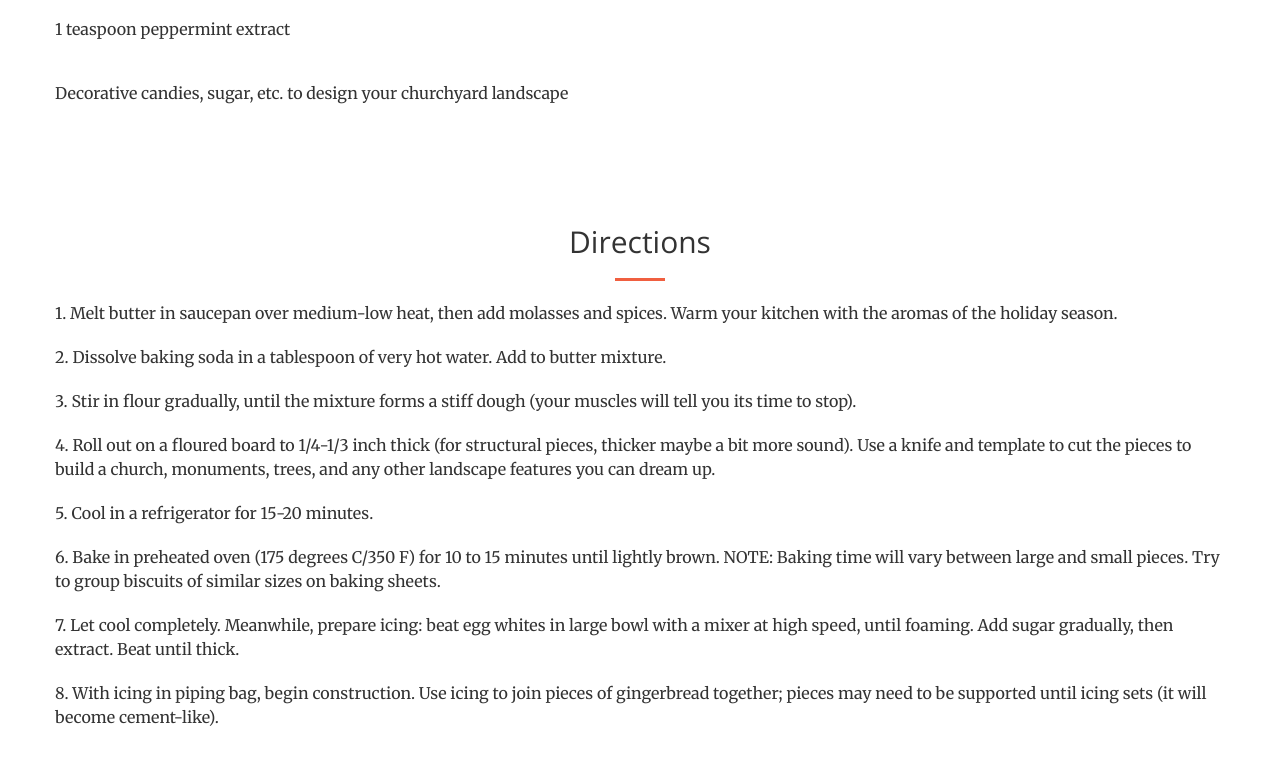
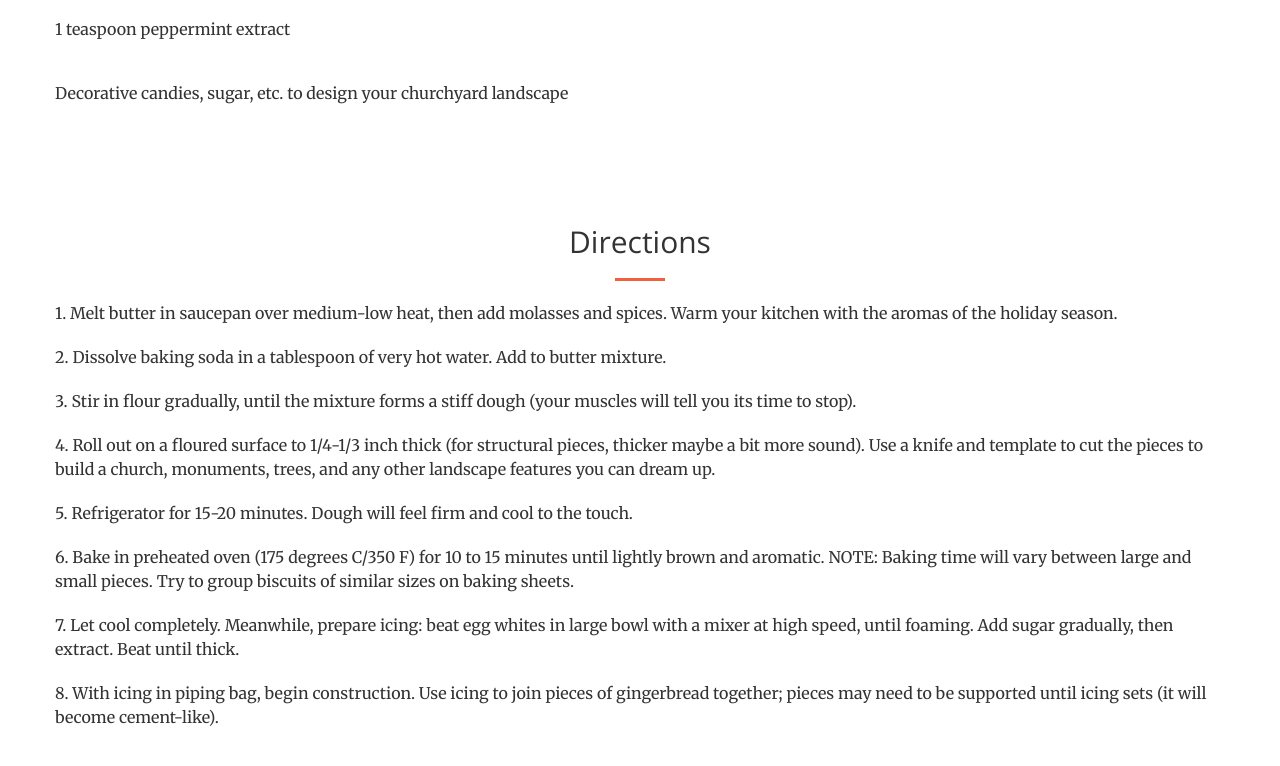
Before and after one commit to KatherineRCook/Gingerdead, a plain HTML site: page index.html in a window 1280 px wide. Shown: the part 2044-2810 px from the top of the page. Drawn offline with nearby package versions, Linux system fonts and the light colour scheme.

Commit message:
Updated page

```diff
--- a/index.html
+++ b/index.html
@@ -102,7 +102,7 @@
                 <div class="col-lg-8 col-lg-offset-2 text-center">
                     <h2 class="section-heading">Gingerbread is a seasonal favourite that dates back to the <a href="http://www.theoldfoodie.com/2006/12/through-ages-with-gingerbread.html">fifteenth century</a>. Originally a dense cake flavoured with honey and aromatic spices like cinnamon and allspice, since the Victorian era it more commonly takes the shape of crisp biscuits in the form of houses or people. </h2>
                     <hr class="light">
-                    <p class="text-faded">The Victorian era shifted the way that December holidays, and Christmas in particular, were celebrated. At the same time, architecture and the celebration of death and memory were also transformed, with ever-more elaborate material culture. You can experience these Victorian revolutions by baking your very own gingerbread parish church and churchyard, with cinnamon, spice, and everything nice.</p>
+                    <p class="text-faded">The Victorian era shifted the way that December holidays, and <a href="http://www.bbc.co.uk/victorianchristmas/history.shtml">Christmas</a> in particular, were celebrated. At the same time, architecture and the <a href="http://www.history.co.uk/study-topics/history-of-death/victorians-and-the-art-of-dying">celebration of death</a> and memory were also transformed, with ever-more elaborate material culture. You can experience these Victorian revolutions by baking your very own gingerbread parish church and churchyard, with cinnamon, spice, and everything nice.</p>
                 </div>
             </div>
         </div>
@@ -150,9 +150,9 @@
 			<p>1.	Melt butter in saucepan over medium-low heat, then add molasses and spices. Warm your kitchen with the aromas of the holiday season.</p>
 			<p>2.	Dissolve baking soda in a tablespoon of very hot water. Add to butter mixture. </p>
 			<p>3.	Stir in flour gradually, until the mixture forms a stiff dough (your muscles will tell you its time to stop). </p>
-			<p>4.	Roll out on a floured board to 1/4-1/3 inch thick (for structural pieces, thicker maybe a bit more sound). Use a knife and template to cut the pieces to build a church, monuments, trees, and any other landscape features you can dream up. </p>
-			<p>5.   Cool in a refrigerator for 15-20 minutes. </p>
-			<p>6.	Bake in preheated oven (175 degrees C/350 F) for 10 to 15 minutes until lightly brown. NOTE: Baking time will vary between large and small pieces. Try to group biscuits of similar sizes on baking sheets. </p>
+			<p>4.	Roll out on a floured surface to 1/4-1/3 inch thick (for structural pieces, thicker maybe a bit more sound). Use a knife and template to cut the pieces to build a church, monuments, trees, and any other landscape features you can dream up. </p>
+			<p>5.   Refrigerator for 15-20 minutes. Dough will feel firm and cool to the touch.</p>
+			<p>6.	Bake in preheated oven (175 degrees C/350 F) for 10 to 15 minutes until lightly brown and aromatic. NOTE: Baking time will vary between large and small pieces. Try to group biscuits of similar sizes on baking sheets. </p>
 			<p>7.	Let cool completely. Meanwhile, prepare icing: beat egg whites in large bowl with a mixer at high speed, until foaming. Add sugar gradually, then extract. Beat until thick. </p>
 			<p>8.   With icing in piping bag, begin construction. Use icing to join pieces of gingerbread together; pieces may need to be supported until icing sets (it will become cement-like). </p>
 
```
